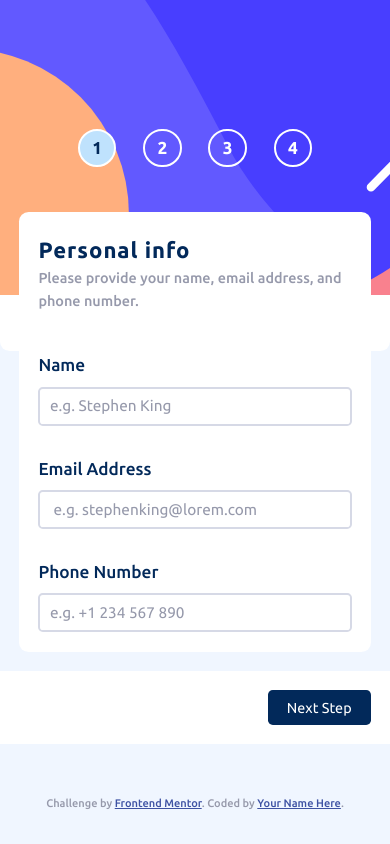
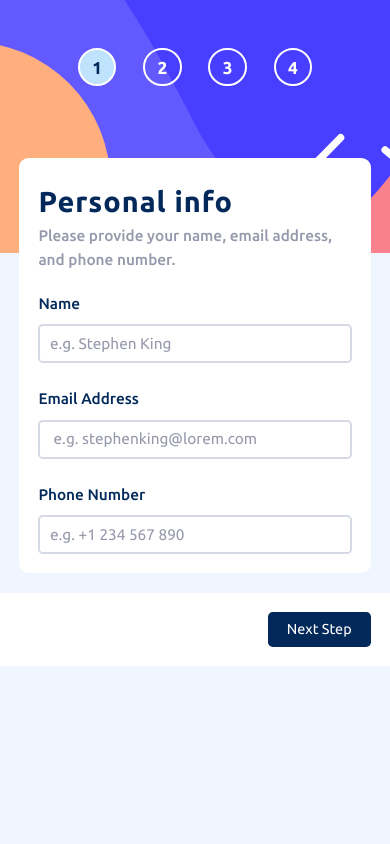
Before and after one commit to Zeuhz-Droid/multi-step-form-main, a plain HTML site: page index.html in a window 390 px wide. Drawn offline with Linux system fonts and the light colour scheme.

Commit message:
Adjusted media queries

```diff
--- a/index.html
+++ b/index.html
@@ -464,18 +464,9 @@
           <button type="button" class="btn btn--confirm hide">Confirm</button>
         </div>
       </div>
-      <div class="attribution mobile">
-        Challenge by
-        <a
-          rel="noopener"
-          href="https://www.frontendmentor.io?ref=challenge"
-          target="_blank"
-          >Frontend Mentor</a
-        >. Coded by <a href="#">Your Name Here</a>.
-      </div>
     </div>
     <footer>
-      <div class="attribution desktop">
+      <div class="attribution">
         Challenge by
         <a
           rel="noopener"
--- a/style.css
+++ b/style.css
@@ -638,10 +638,6 @@ body {
   color: hsl(228, 45%, 44%);
 }
 
-.attribution.mobile {
-  display: none;
-}
-
 @media screen and (max-width: 37.5em) {
   html {
     font-size: 60%;
@@ -668,9 +664,10 @@ body {
     background-repeat: no-repeat;
     background-size: cover;
     padding: 0;
-    height: 35vh;
+    height: 30vh;
     display: flex;
-    align-items: center;
+    align-items: flex-start;
+    padding-top: 5rem;
     justify-content: center;
     border-radius: 0;
   }
@@ -692,6 +689,7 @@ body {
     border-radius: 1rem;
     padding: 2rem;
     margin: 2rem;
+    gap: 2rem;
   }
 
   .btn-container {
@@ -699,19 +697,27 @@ body {
     padding: 2rem;
   }
 
-  .section__title {
+  /* .section__title {
     font-size: 2.3rem;
-  }
+  } */
 
-  .section__subtitle {
+  /* .section__subtitle {
     font-size: 1.5rem;
-  }
+  } */
 
   .form__steps {
     margin: 2rem;
     margin-bottom: 0;
     padding: 0;
     margin: 0;
+  }
+
+  .form__label {
+    font-size: 1.6rem;
+  }
+
+  .form__group:not(:last-child) {
+    margin-bottom: 0.5rem;
   }
 
   .steps {
@@ -748,6 +754,7 @@ body {
   .plan {
     display: flex;
     align-items: center;
+    padding: 0.8rem;
   }
 
   .plan__description {
@@ -793,14 +800,7 @@ body {
     margin-top: 0;
   }
 
-  .attribution.mobile {
-    display: block;
-    padding: 2rem;
-    position: relative;
-    bottom: -50rem;
-  }
-
-  .attribution.desktop {
+  .attribution {
     display: none;
   }
 }
```
